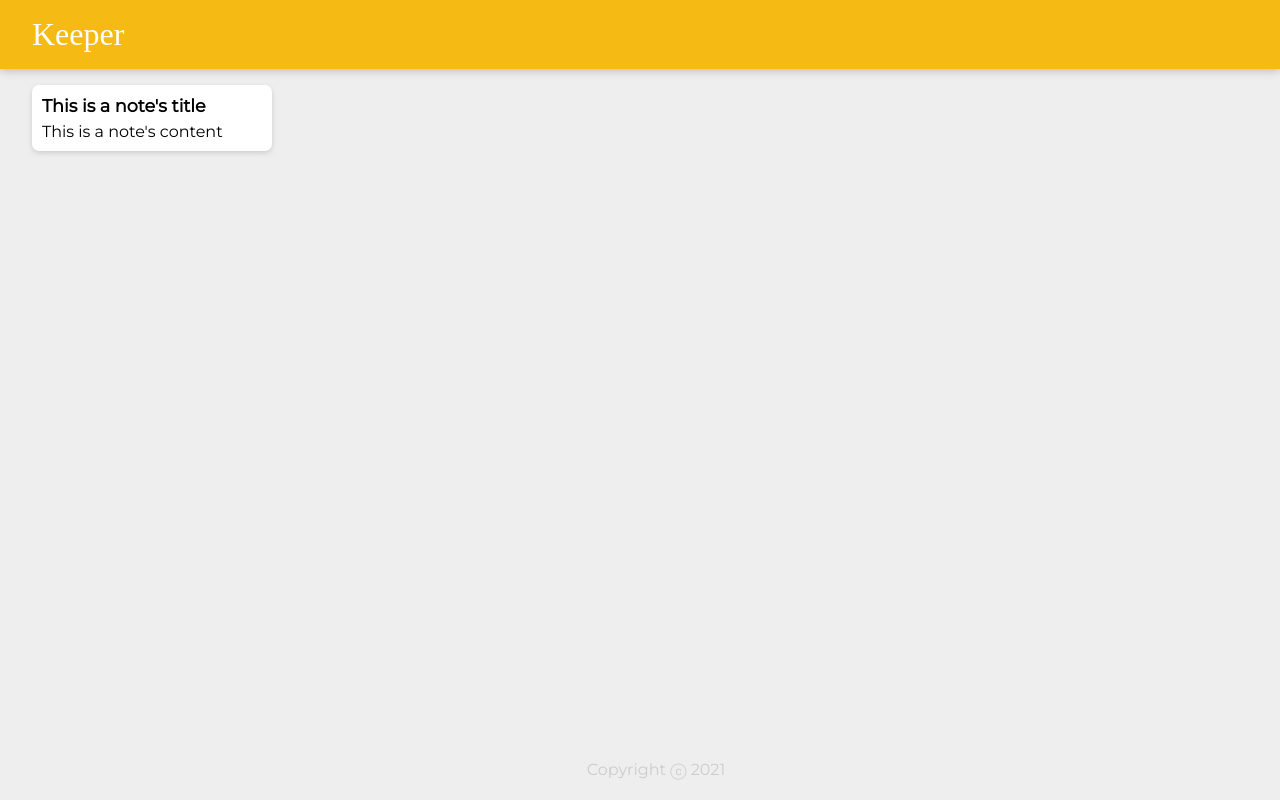
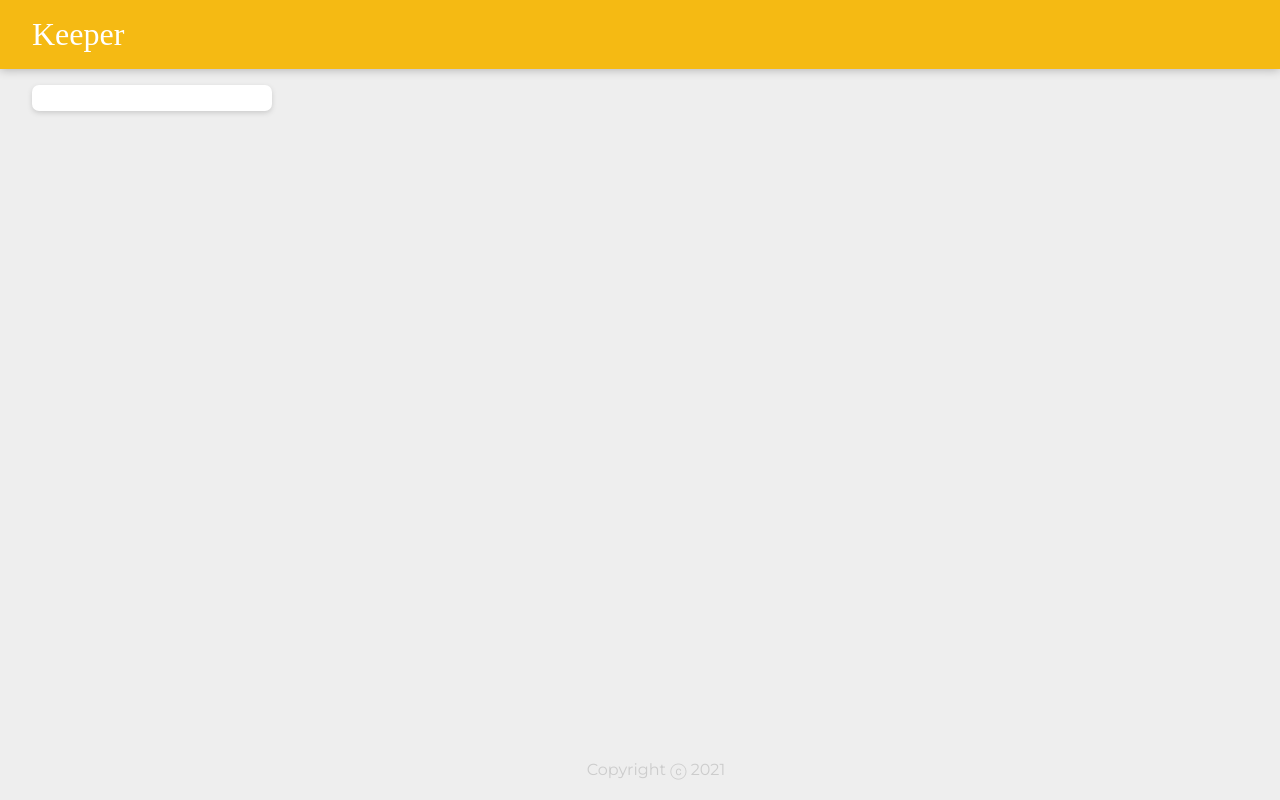
Before and after one commit to adamazmil/keeper-app, a React (Create React App) app: page / in a window 1280 px wide. Built offline with nearby package versions, Linux system fonts and the light colour scheme; a web font is replaced by a local one.

Commit message:
feat(components): Note components using props now

```diff
--- a/src/components/Note.jsx
+++ b/src/components/Note.jsx
@@ -1,10 +1,10 @@
 import React from "react";
 
-function Note(){
+function Note(props){
     return(
         <div className = "note">
-            <h1> This is a note's title</h1>
-            <p1> This is a note's content</p1>
+            <h1> {props.title} </h1>
+            <p1> {props.content}</p1>
         </div>
     );
 }
```
